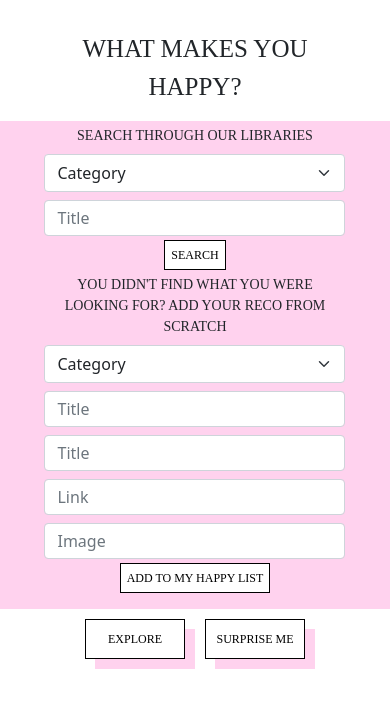
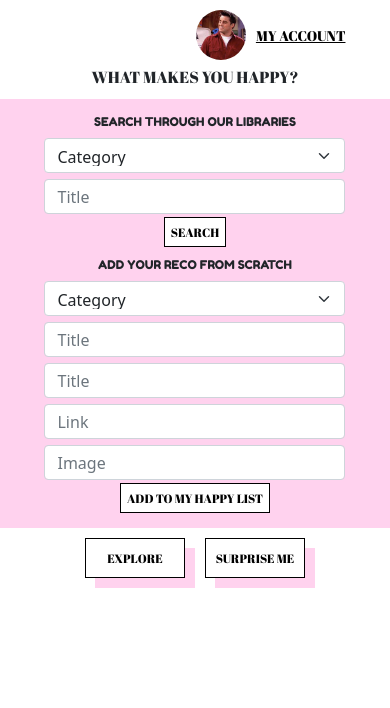
Before and after one commit to AlexismlaWeb/BeHappy, a React (Create React App) app in the folder BeHappyFrontend/: page /screensearch in a window 390 px wide. Shown: the top 708 px of the page. Built offline with nearby package versions, Linux system fonts and the light colour scheme.

Commit message:
screensearch responsive test2

```diff
--- a/BeHappyFrontend/src/App.css
+++ b/BeHappyFrontend/src/App.css
@@ -1,3 +1,6 @@
+@import url("https://fonts.googleapis.com/css2?family=Abril+Fatface&display=swap");
+@import url("https://fonts.googleapis.com/css2?family=Fredoka+One&display=swap");
+
 h4 {
   color: white;
   font-weight: bold;
@@ -69,6 +72,65 @@ h4 {
   justify-content: center;
 }
 
+/* TEMPLATE MAIN SCREENS */
+
+.Myaccount-Box {
+  display: flex;
+  align-items: center;
+  justify-content: flex-end;
+  padding-top: 10px;
+}
+
+.Avatar {
+  width: 50px;
+  border-radius: 100%;
+}
+
+.Myaccount-Link {
+  font-size: 14px;
+  font-family: Abril Fatface;
+  color: black;
+  display: flex;
+  align-items: center;
+  justify-content: right;
+  text-decoration-color: none;
+  margin-left: 10px;
+}
+
+.Myaccount-Link:hover {
+  color: black;
+}
+
+.Main-Row {
+  padding-top: 10px;
+  padding-bottom: 10px;
+}
+
+.Bottom {
+  display: flex;
+  justify-content: center;
+  align-items: center;
+}
+
+/* TEMPLATE TEXTS */
+
+.Title {
+  font-size: 16px;
+  font-family: Abril Fatface;
+  text-align: center;
+  margin: 5px;
+  margin-bottom: 10px;
+}
+
+.Text {
+  font-size: 12px;
+  font-family: Fredoka One;
+  text-align: center;
+  margin: 4px;
+}
+
+/* TEMPLATE BUTTONS */
+
 .Button-Shadow {
   font-size: 12px;
   background-color: white;
@@ -92,7 +154,10 @@ h4 {
   font-size: 12px;
   font-family: Abril Fatface;
   height: 30px;
+  margin-bottom: 5px;
 }
+
+/* SCREENSEARCH */
 
 .Form {
   display: flex;
@@ -101,36 +166,12 @@ h4 {
   align-items: center;
 }
 
-.Text {
-  font-size: 14px;
-  font-family: Abril Fatface;
-  text-align: center;
-  margin: 4px;
+.Input {
+  width: 80%;
+  height: 35px;
+  margin: 3px;
 }
 
-.Title {
-  font-size: 25px;
-  font-family: Abril Fatface;
-  text-align: center;
-  margin-top: 30px;
-}
-
-.Input {
-  width: 80%;
-  height: 3%;
-  margin: 4px;
-  border: 1px solid black;
-}
-
-.Myaccount {
-  font-size: 14px;
-  font-family: Abril Fatface;
-  text-align: bottom;
-  color: black;
-}
-
-.Bottom {
-  display: flex;
-  justify-content: center;
-  align-items: center;
-}
+/* COMMENTAIRES
+Iphone xs (Laura): 315 x 600
+Template main screens : stocker la couleur de fond dans une variable dynamique pour pouvoir tout changer facilement*/
--- a/BeHappyFrontend/src/ScreenSearch.js
+++ b/BeHappyFrontend/src/ScreenSearch.js
@@ -6,25 +6,29 @@ import { Link } from "react-router-dom";
 import "bootstrap/dist/css/bootstrap.min.css";
 import { Container, Col, Row } from "reactstrap";
 import { Button } from "antd";
-import { FormGroup, Label, Input } from "reactstrap";
+import { Input } from "reactstrap";
 
 export default function ScreenSearch() {
   return (
     <Container fluid>
-      <Row
-        className="Top"
-        style={{ fontSize: "16px", fontFamily: "Abril Fatface" }}
-      >
+      <Row>
+        <Col xs="1" md="3" lg="4"></Col>
+        <Col xs="10" md="6" lg="4" className="Myaccount-Box">
+          <img src="../AvatarTest.png" className="Avatar" />
+          <Link className="Myaccount-Link">MY ACCOUNT</Link>
+        </Col>
+        <Col xs="1" md="3" lg="4"></Col>
+      </Row>
+      <Row>
         <Col xs="1" md="3" lg="4"></Col>
         <Col xs="10" md="6" lg="4">
           <p className="Title">WHAT MAKES YOU HAPPY?</p>
         </Col>
         <Col xs="1" md="3" lg="4"></Col>
       </Row>
-      <Row style={{ backgroundColor: "#ffd2ee" }}>
+      <Row style={{ backgroundColor: "#ffd2ee" }} className="Main-Row">
         <Col xs="1" md="3" lg="4"></Col>
-        <Col xs="10" md="6" lg="4">
-          <FormGroup className="Form">
+        <Col xs="10" md="6" lg="4" className="Form">
           <p className="Text">SEARCH THROUGH OUR LIBRARIES</p>
           <Input
             className="Input"
@@ -47,10 +51,7 @@ export default function ScreenSearch() {
             placeholder="Title"
           />
           <Button className="Button-Submit">SEARCH</Button>
-            <p className="Text">
-              YOU DIDN'T FIND WHAT YOU WERE LOOKING FOR? ADD YOUR RECO FROM
-              SCRATCH
-            </p>
+          <p className="Text">ADD YOUR RECO FROM SCRATCH</p>
 
           <Input
             className="Input"
@@ -78,15 +79,9 @@ export default function ScreenSearch() {
             name="title"
             placeholder="Title"
           />
-            <Input
-              className="Input"
-              type="link"
-              name="link"
-              placeholder="Link"
-            />
+          <Input className="Input" type="link" name="link" placeholder="Link" />
           <Input className="Input" name="img" placeholder="Image" />
           <Button className="Button-Submit">ADD TO MY HAPPY LIST</Button>
-          </FormGroup>
         </Col>
         <Col xs="1" md="3" lg="4"></Col>
       </Row>
```
Also changed, not shown: BeHappyFrontend/public/AvatarTest.png (added). Lines whose indentation alone changed are shown as unchanged.
